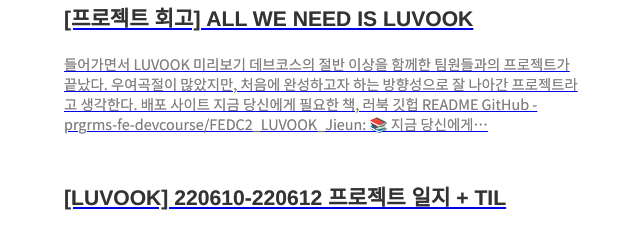
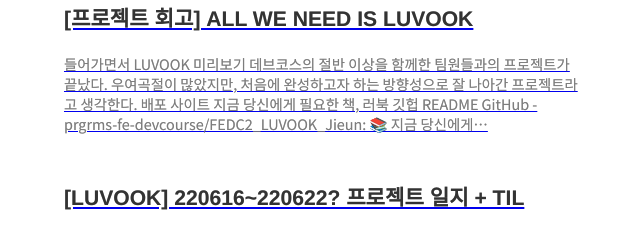
Before and after one commit to dar-jeeling/allsilver.dev, a Gatsby site: page / in a window 1280 px wide. Shown: the part 4308-4537 px from the top of the page, without its empty margins (319-959 px from the left). Built offline with nearby package versions, Linux system fonts and the light colour scheme; Gatsby itself is replaced by a stand-in of ours; some packages are replaced by stand-ins of ours; what typography-theme-github would draw is missing.

Commit message:
fix: 잘못된 마크다운 제목 수정

```diff
--- a/content/blog/Project/220616~220622?-프로젝트-일지-TIL.md
+++ b/content/blog/Project/220616-220622-프로젝트-일지-TIL.md
@@ -1,5 +1,5 @@
 ---
-title: '[LUVOOK] 220610-220612 프로젝트 일지 + TIL'
+title: '[LUVOOK] 220616~220622? 프로젝트 일지 + TIL'
 date: 2022-06-16 05:46:04
 tags: ['TiL', '프로젝트_일지', 'LUVOOK']
 category: 'Project'
```
